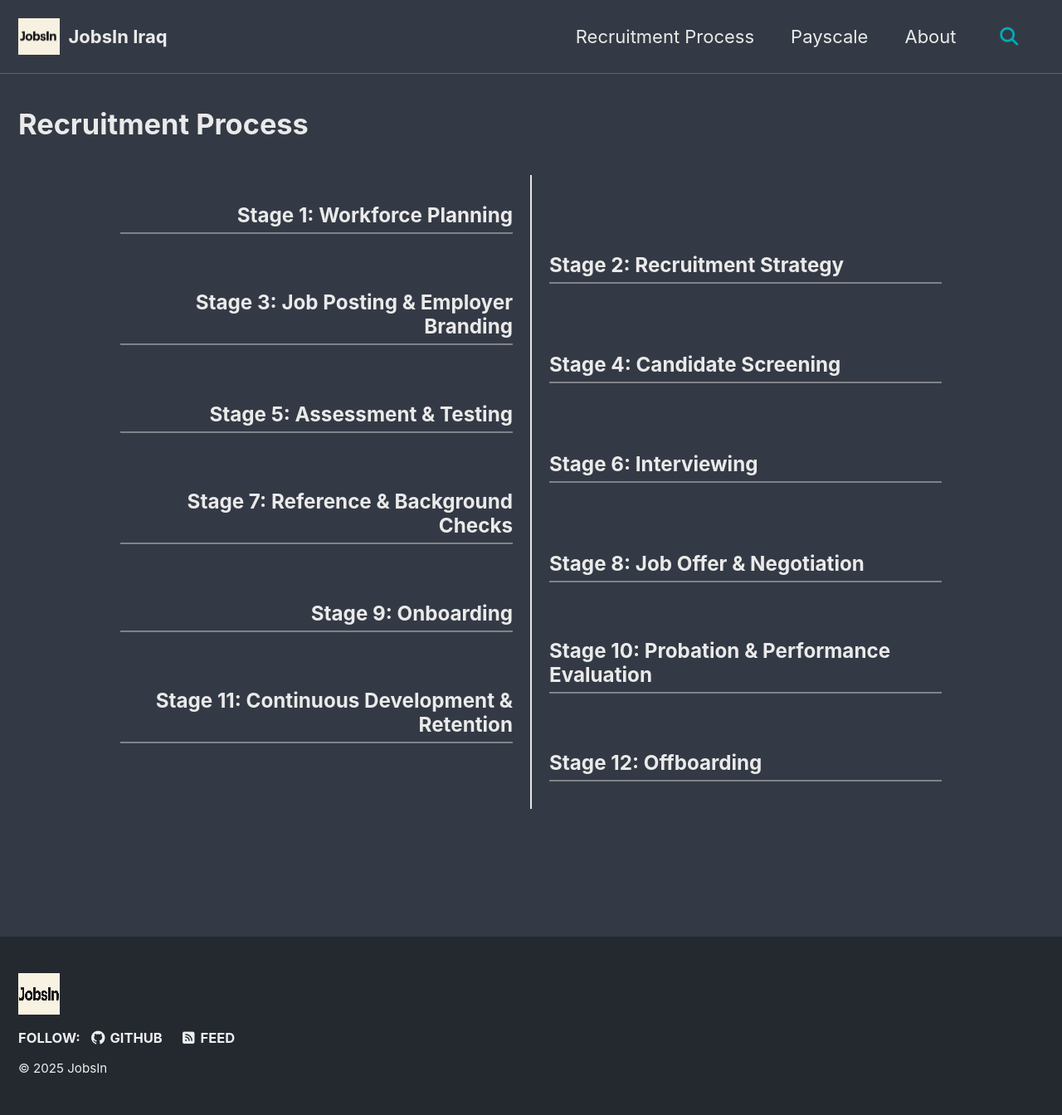
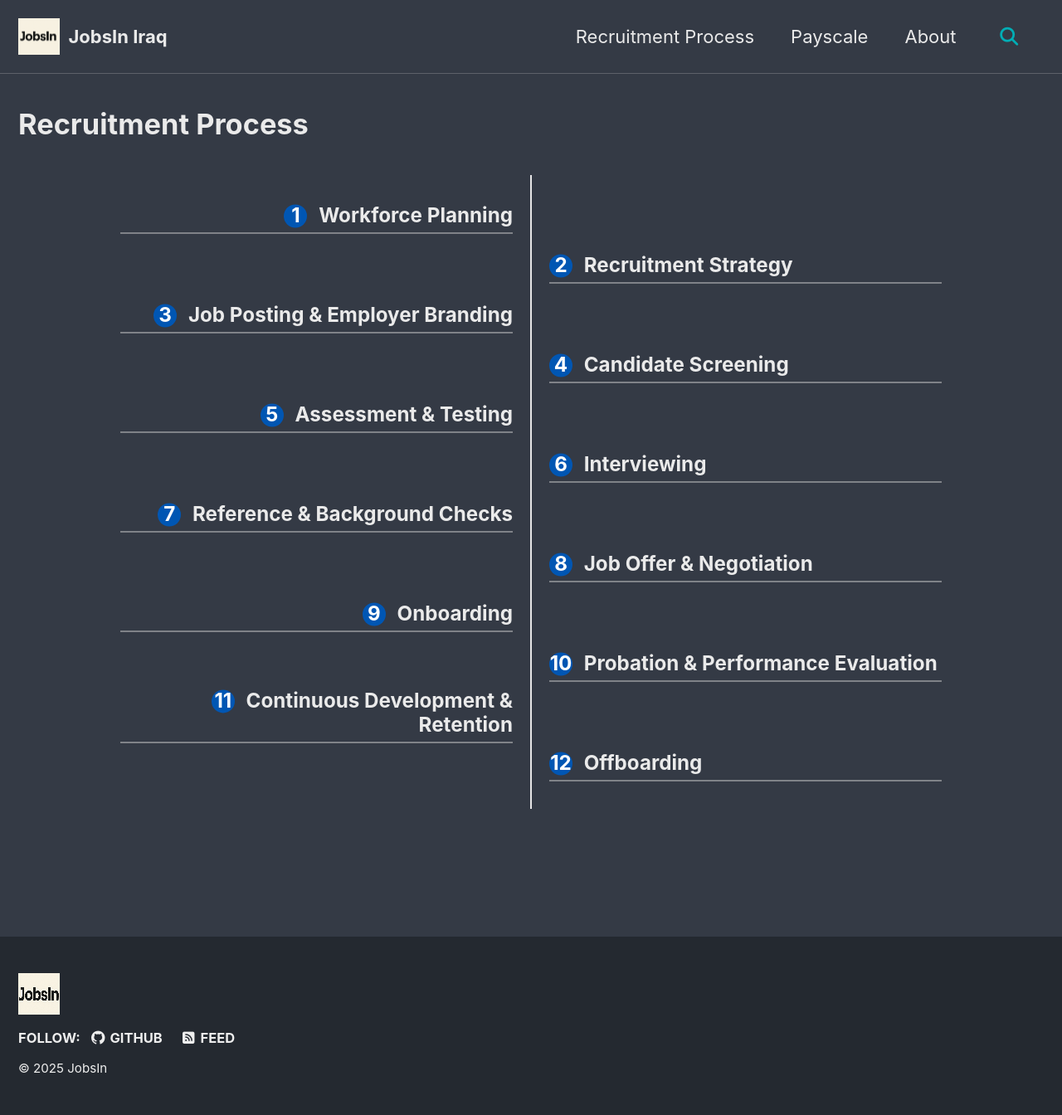
Before and after one commit to JobsInIraq/jobsiniraq.github.io, a Jekyll site: the page built from _pages/process.md, in a window 1280 px wide. Shown: the whole page at 83% size. Built offline with Jekyll 4.4.1, drawn with Linux system fonts in a browser that asks for light colours; cached includes are drawn as plain includes.

Commit message:
Update process.md

```diff
--- a/_pages/process.md
+++ b/_pages/process.md
@@ -7,80 +7,79 @@ classes: wide
 ---
 
 <!-- ensure the CSS is loaded for this page -->
-
 <link rel="stylesheet" href="{{ '/assets/css/process.css' | relative_url }}">
 
 <div class="timeline">
 
   <div class="process left">
     <div class="content">
-      <h2><span class="stage">Stage 1:</span> Workforce Planning</h2>
+      <h2><span class="stage-circle">1</span> Workforce Planning</h2>
     </div>
   </div>
 
   <div class="process right">
     <div class="content">
-      <h2><span class="stage">Stage 2:</span> Recruitment Strategy</h2>
+      <h2><span class="stage-circle">2</span> Recruitment Strategy</h2>
     </div>
   </div>
 
   <div class="process left">
     <div class="content">
-      <h2><span class="stage">Stage 3:</span> Job Posting &amp; Employer Branding</h2>
+      <h2><span class="stage-circle">3</span> Job Posting &amp; Employer Branding</h2>
     </div>
   </div>
 
   <div class="process right">
     <div class="content">
-      <h2><span class="stage">Stage 4:</span> Candidate Screening</h2>
+      <h2><span class="stage-circle">4</span> Candidate Screening</h2>
     </div>
   </div>
 
   <div class="process left">
     <div class="content">
-      <h2><span class="stage">Stage 5:</span> Assessment &amp; Testing</h2>
+      <h2><span class="stage-circle">5</span> Assessment &amp; Testing</h2>
     </div>
   </div>
 
   <div class="process right">
     <div class="content">
-      <h2><span class="stage">Stage 6:</span> Interviewing</h2>
+      <h2><span class="stage-circle">6</span> Interviewing</h2>
     </div>
   </div>
 
   <div class="process left">
     <div class="content">
-      <h2><span class="stage">Stage 7:</span> Reference &amp; Background Checks</h2>
+      <h2><span class="stage-circle">7</span> Reference &amp; Background Checks</h2>
     </div>
   </div>
 
   <div class="process right">
     <div class="content">
-      <h2><span class="stage">Stage 8:</span> Job Offer &amp; Negotiation</h2>
+      <h2><span class="stage-circle">8</span> Job Offer &amp; Negotiation</h2>
     </div>
   </div>
 
   <div class="process left">
     <div class="content">
-      <h2><span class="stage">Stage 9:</span> Onboarding</h2>
+      <h2><span class="stage-circle">9</span> Onboarding</h2>
     </div>
   </div>
 
   <div class="process right">
     <div class="content">
-      <h2><span class="stage">Stage 10:</span> Probation &amp; Performance Evaluation</h2>
+      <h2><span class="stage-circle">10</span> Probation &amp; Performance Evaluation</h2>
     </div>
   </div>
 
   <div class="process left">
     <div class="content">
-      <h2><span class="stage">Stage 11:</span> Continuous Development &amp; Retention</h2>
+      <h2><span class="stage-circle">11</span> Continuous Development &amp; Retention</h2>
     </div>
   </div>
 
   <div class="process right">
     <div class="content">
-      <h2><span class="stage">Stage 12:</span> Offboarding</h2>
+      <h2><span class="stage-circle">12</span> Offboarding</h2>
     </div>
   </div>
 
```
